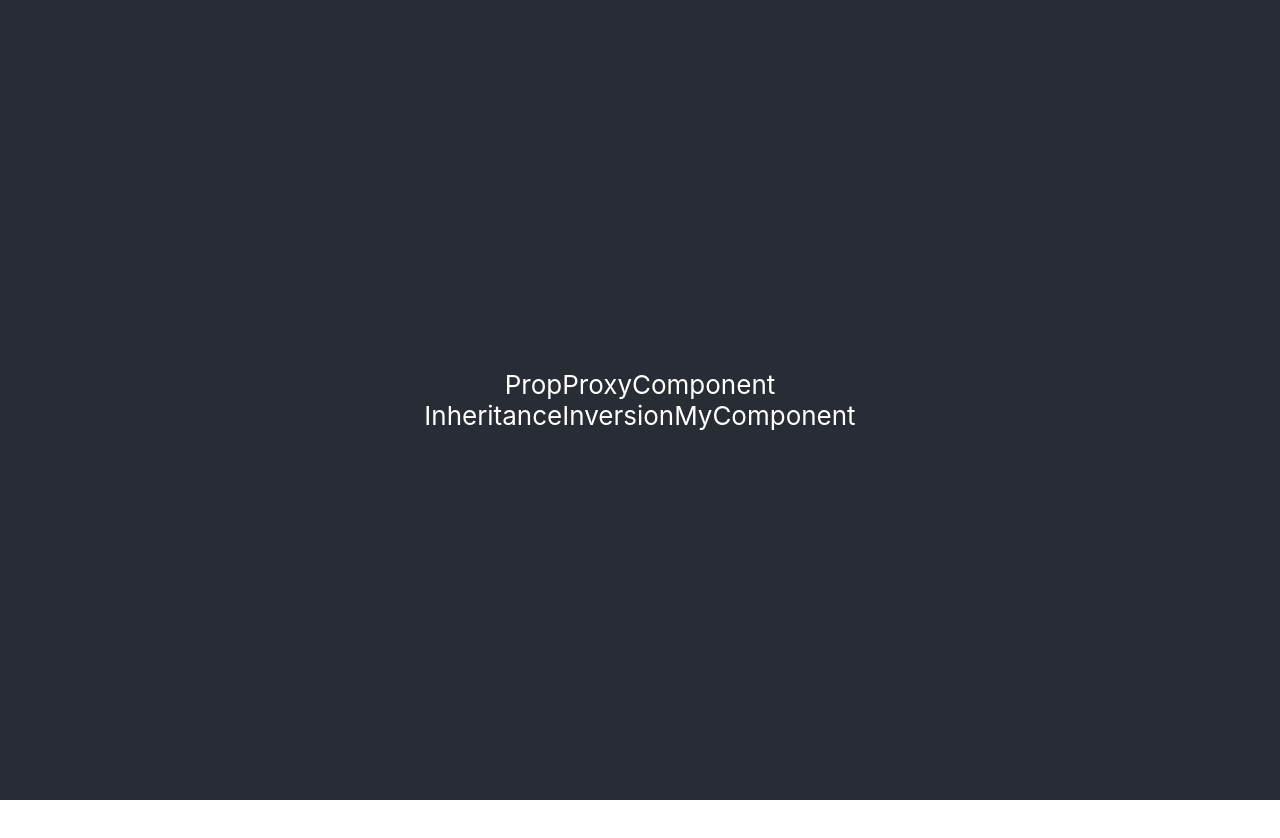
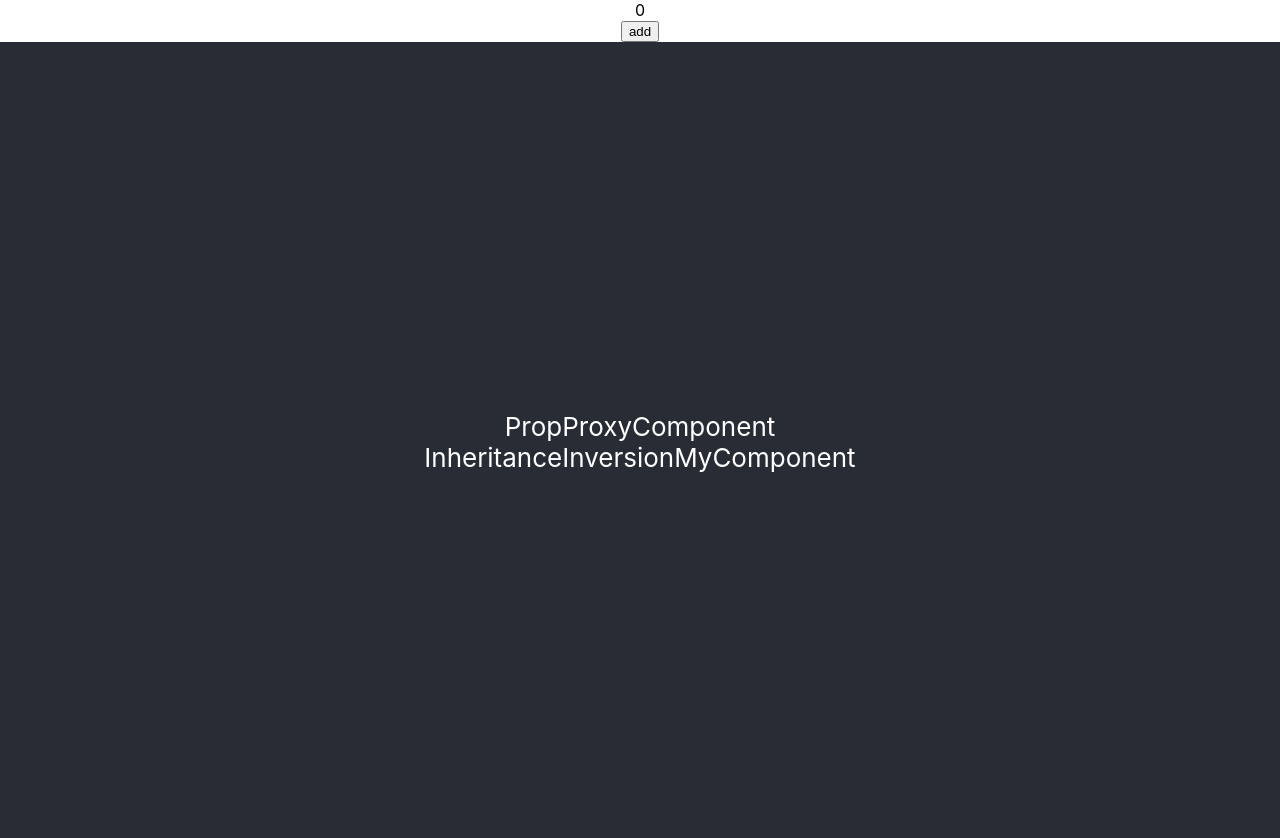
Before and after one commit to Tomoyd/frontend-framework, a React app in the folder react-proj/: page / in a window 1280 px wide. Shown: the top 838 px of the page. Before the commit the page ends 800 px from the top, so only its background shows below. Built offline with nearby package versions, Linux system fonts and the light colour scheme.

Commit message:
-mcommoit

```diff
--- a/react-proj/src/App.js
+++ b/react-proj/src/App.js
@@ -1,12 +1,28 @@
-import "./App.css";
+import { useEffect, useLayoutEffect, useState } from 'react';
+import './App.css';
 import {
   InheritanceInversionComponent,
   PropProxyComponent,
-} from "./demos/higher-component";
+} from './demos/higher-component';
 
 function App() {
+  const [count, setCount] = useState(0);
+  useLayoutEffect(() => {
+    console.log('useLayout');
+    return () => {
+      console.log('useLayout>>clean', 1234);
+    };
+  });
+  useEffect(() => {
+    console.log('useEffect');
+    return () => {
+      console.log('useEffect>>clean');
+    };
+  }, []);
   return (
     <div className='App'>
+      <div>{count}</div>
+      <button onClick={() => setCount(count + 1)}>add</button>
       <header className='App-header'>
         <PropProxyComponent />
         <InheritanceInversionComponent></InheritanceInversionComponent>
```
